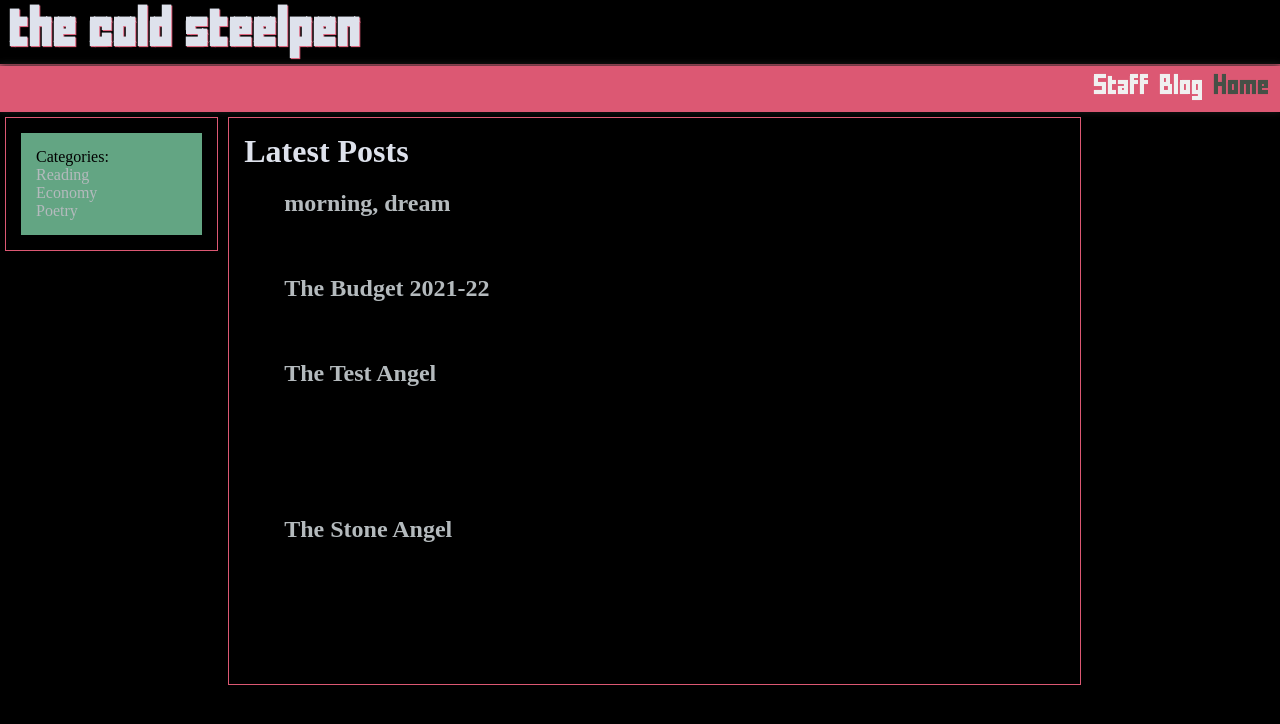
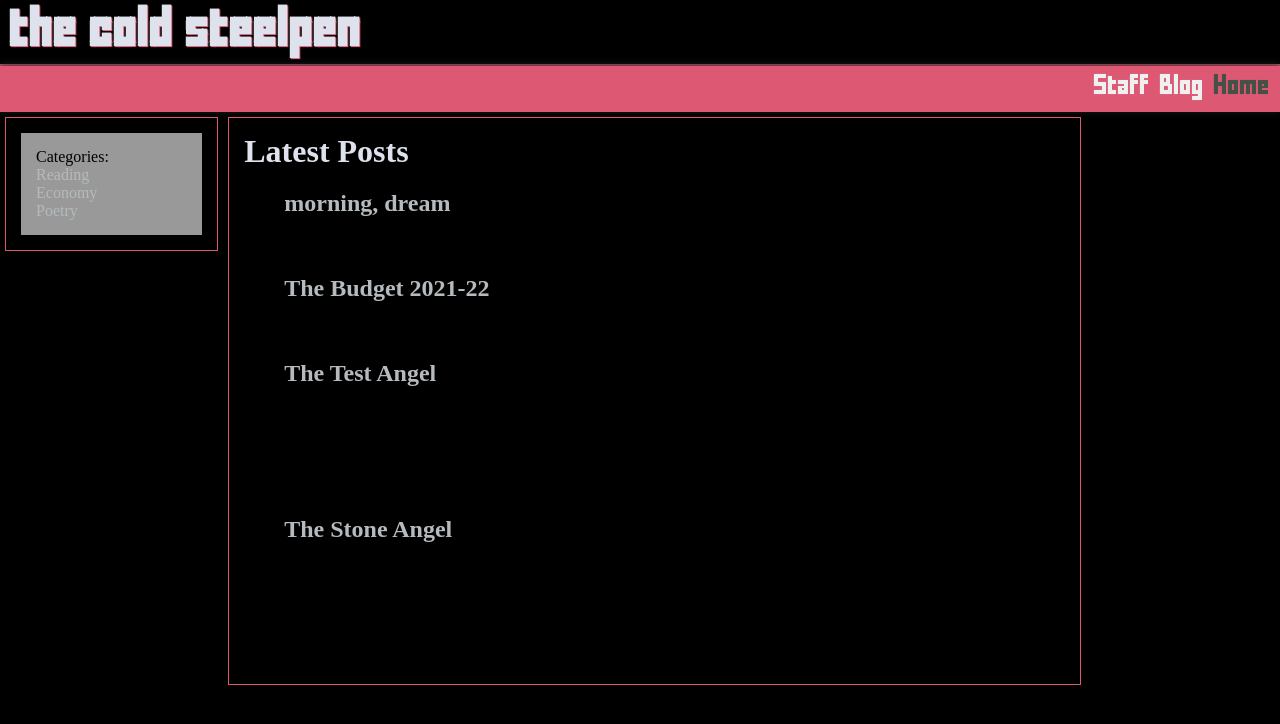
Before and after one commit to sumitee2/Karadaka-code-repo, a Jekyll site: the page built from index.html, in a window 1280 px wide. Shown: the top 724 px of the page. Built offline with Jekyll 4.4.1, drawn with Linux system fonts in a browser that asks for light colours; some web fonts are replaced.

Commit message:
a color scheme dark and pink

```diff
--- a/_sass/main.scss
+++ b/_sass/main.scss
@@ -137,6 +137,6 @@ a {
 }
 
 .sidebarcat {
-	background-color: #63a583;
+	background-color: #999999;
 	padding: 15px;
 }
```
